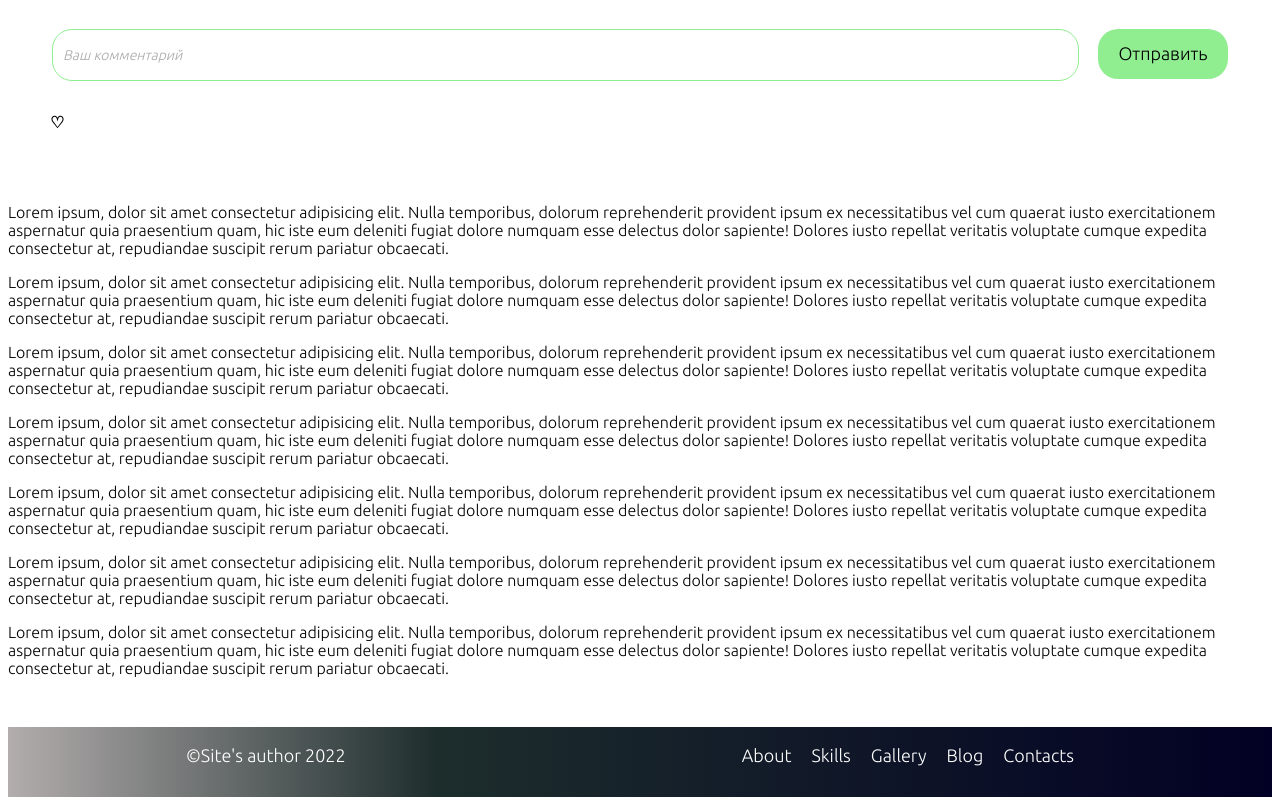
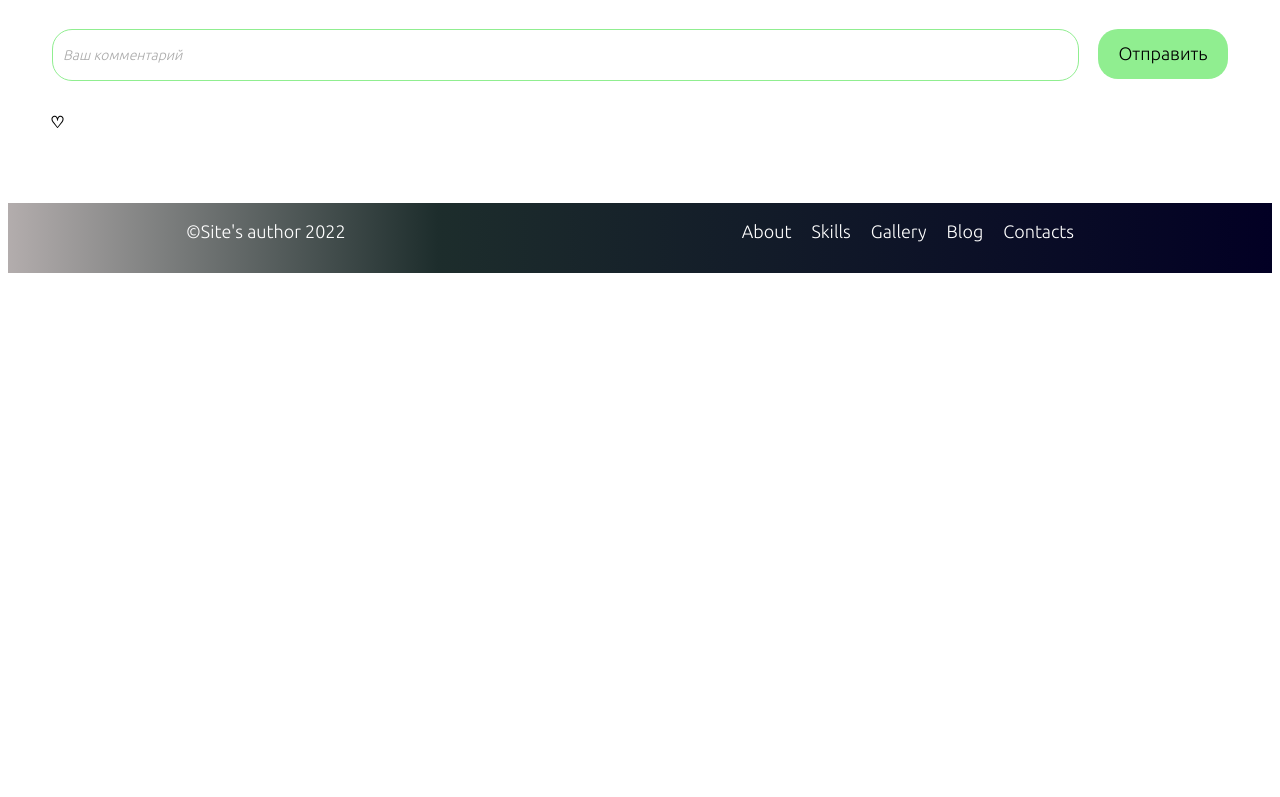
Before and after one commit to KaterinkaVasilek/Test-project, a plain HTML site: page index.html in a window 1280 px wide. Shown: the part 869-1666 px from the top of the page. After the commit the page ends 1142 px from the top, so only its background shows below. Drawn offline with Linux system fonts and the light colour scheme.

Commit message:
new test commit

```diff
--- a/index.html
+++ b/index.html
@@ -46,15 +46,6 @@
 				</div>
 			</section>
 		</section>
-		<section class="new content">
-			<p>Lorem ipsum, dolor sit amet consectetur adipisicing elit. Nulla temporibus, dolorum reprehenderit provident ipsum ex necessitatibus vel cum quaerat iusto exercitationem aspernatur quia praesentium quam, hic iste eum deleniti fugiat dolore numquam esse delectus dolor sapiente! Dolores iusto repellat veritatis voluptate cumque expedita consectetur at, repudiandae suscipit rerum pariatur obcaecati.</p>
-			<p>Lorem ipsum, dolor sit amet consectetur adipisicing elit. Nulla temporibus, dolorum reprehenderit provident ipsum ex necessitatibus vel cum quaerat iusto exercitationem aspernatur quia praesentium quam, hic iste eum deleniti fugiat dolore numquam esse delectus dolor sapiente! Dolores iusto repellat veritatis voluptate cumque expedita consectetur at, repudiandae suscipit rerum pariatur obcaecati.</p>
-			<p>Lorem ipsum, dolor sit amet consectetur adipisicing elit. Nulla temporibus, dolorum reprehenderit provident ipsum ex necessitatibus vel cum quaerat iusto exercitationem aspernatur quia praesentium quam, hic iste eum deleniti fugiat dolore numquam esse delectus dolor sapiente! Dolores iusto repellat veritatis voluptate cumque expedita consectetur at, repudiandae suscipit rerum pariatur obcaecati.</p>
-			<p>Lorem ipsum, dolor sit amet consectetur adipisicing elit. Nulla temporibus, dolorum reprehenderit provident ipsum ex necessitatibus vel cum quaerat iusto exercitationem aspernatur quia praesentium quam, hic iste eum deleniti fugiat dolore numquam esse delectus dolor sapiente! Dolores iusto repellat veritatis voluptate cumque expedita consectetur at, repudiandae suscipit rerum pariatur obcaecati.</p>
-			<p>Lorem ipsum, dolor sit amet consectetur adipisicing elit. Nulla temporibus, dolorum reprehenderit provident ipsum ex necessitatibus vel cum quaerat iusto exercitationem aspernatur quia praesentium quam, hic iste eum deleniti fugiat dolore numquam esse delectus dolor sapiente! Dolores iusto repellat veritatis voluptate cumque expedita consectetur at, repudiandae suscipit rerum pariatur obcaecati.</p>
-			<p>Lorem ipsum, dolor sit amet consectetur adipisicing elit. Nulla temporibus, dolorum reprehenderit provident ipsum ex necessitatibus vel cum quaerat iusto exercitationem aspernatur quia praesentium quam, hic iste eum deleniti fugiat dolore numquam esse delectus dolor sapiente! Dolores iusto repellat veritatis voluptate cumque expedita consectetur at, repudiandae suscipit rerum pariatur obcaecati.</p>
-			<p>Lorem ipsum, dolor sit amet consectetur adipisicing elit. Nulla temporibus, dolorum reprehenderit provident ipsum ex necessitatibus vel cum quaerat iusto exercitationem aspernatur quia praesentium quam, hic iste eum deleniti fugiat dolore numquam esse delectus dolor sapiente! Dolores iusto repellat veritatis voluptate cumque expedita consectetur at, repudiandae suscipit rerum pariatur obcaecati.</p>
-		</section>
 	</main>
 	<footer class="footer">
 		<div class="footer__content">
```
